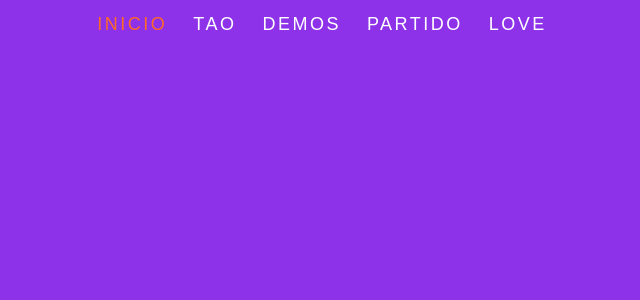
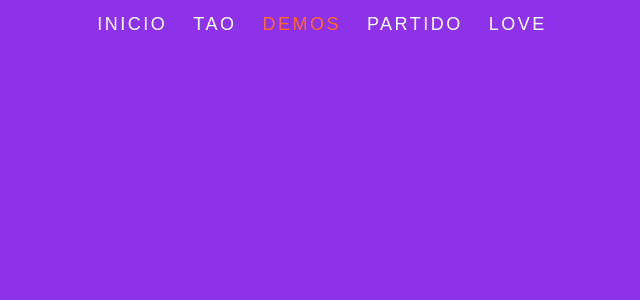
Before and after one commit to YoAquinJs/migalawebpage, a React (Create React App) app: page / in a window 1280 px wide. Shown: the top 300 px of the page, without its empty margins (318-958 px from the left). Built offline with nearby package versions, Linux system fonts and the light colour scheme; a web font is replaced by a local one.

Commit message:
Created Header

```diff
--- a/package.json
+++ b/package.json
@@ -13,6 +13,7 @@
     "@types/react-router-dom": "^5.1.7",
     "react": "^17.0.2",
     "react-dom": "^17.0.2",
+    "react-icons": "^4.2.0",
     "react-router-dom": "^5.2.0",
     "react-scripts": "4.0.3",
     "sass": "^1.35.2",
--- /dev/null
+++ b/src/Container/Header.tsx
@@ -0,0 +1,12 @@
+import React from 'react';
+import '../Style/Navbar.scss'
+import Navbar from "../Components/Navbar";
+
+function Header(props: any) {
+    return(
+        <div>
+            <Navbar active={props.active}/>
+        </div>
+    )
+}
+export default Header;
--- a/src/Pages/Demös.tsx
+++ b/src/Pages/Demös.tsx
@@ -1,10 +1,10 @@
 import React from 'react';
-import Navbar from '../Components/Navbar'
+import Header from "../Container/Header";
 
 function Demos() {
     return(
         <div>
-            <Navbar active={"demös"} />
+            <Header active={"demös"} />
         </div>
     );
 }
--- a/src/Pages/Inicio.tsx
+++ b/src/Pages/Inicio.tsx
@@ -1,10 +1,10 @@
 import React from 'react';
-import Navbar from '../Components/Navbar'
+import Header from "../Container/Header";
 
 function Inicio() {
     return(
         <div>
-            <Navbar active={"inicio"} />
+            <Header active={"demös"} />
         </div>
     );
 }
--- a/src/Pages/Love.tsx
+++ b/src/Pages/Love.tsx
@@ -1,10 +1,10 @@
 import React from 'react';
-import Navbar from '../Components/Navbar'
+import Header from "../Container/Header";
 
 function Love() {
     return(
         <div>
-            <Navbar active={"love"} />
+            <Header active={"demös"} />
         </div>
     );
 }
--- a/src/Pages/Partido.tsx
+++ b/src/Pages/Partido.tsx
@@ -1,10 +1,10 @@
 import React from 'react';
-import Navbar from '../Components/Navbar'
+import Header from "../Container/Header";
 
 function Partido() {
     return(
         <div>
-            <Navbar active={"partido"} />
+            <Header active={"demös"} />
         </div>
     );
 }
--- a/src/Pages/Tao.tsx
+++ b/src/Pages/Tao.tsx
@@ -1,10 +1,10 @@
 import React from 'react';
-import Navbar from '../Components/Navbar'
+import Header from "../Container/Header";
 
 function Tao() {
     return(
         <div>
-            <Navbar active={"tao"} />
+            <Header active={"demös"} />
         </div>
     );
 }
```
Also changed, not shown: 1 other file (tests, documents, lock files or other folders).
